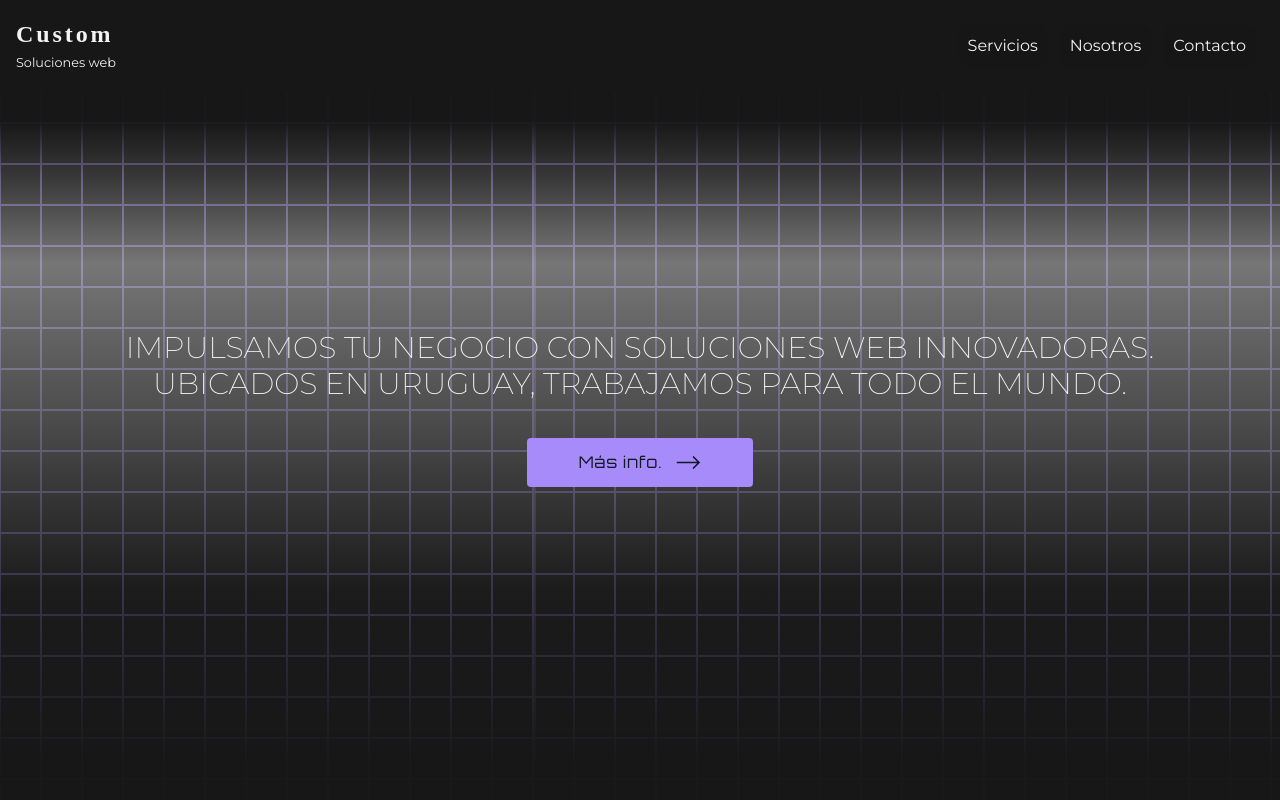
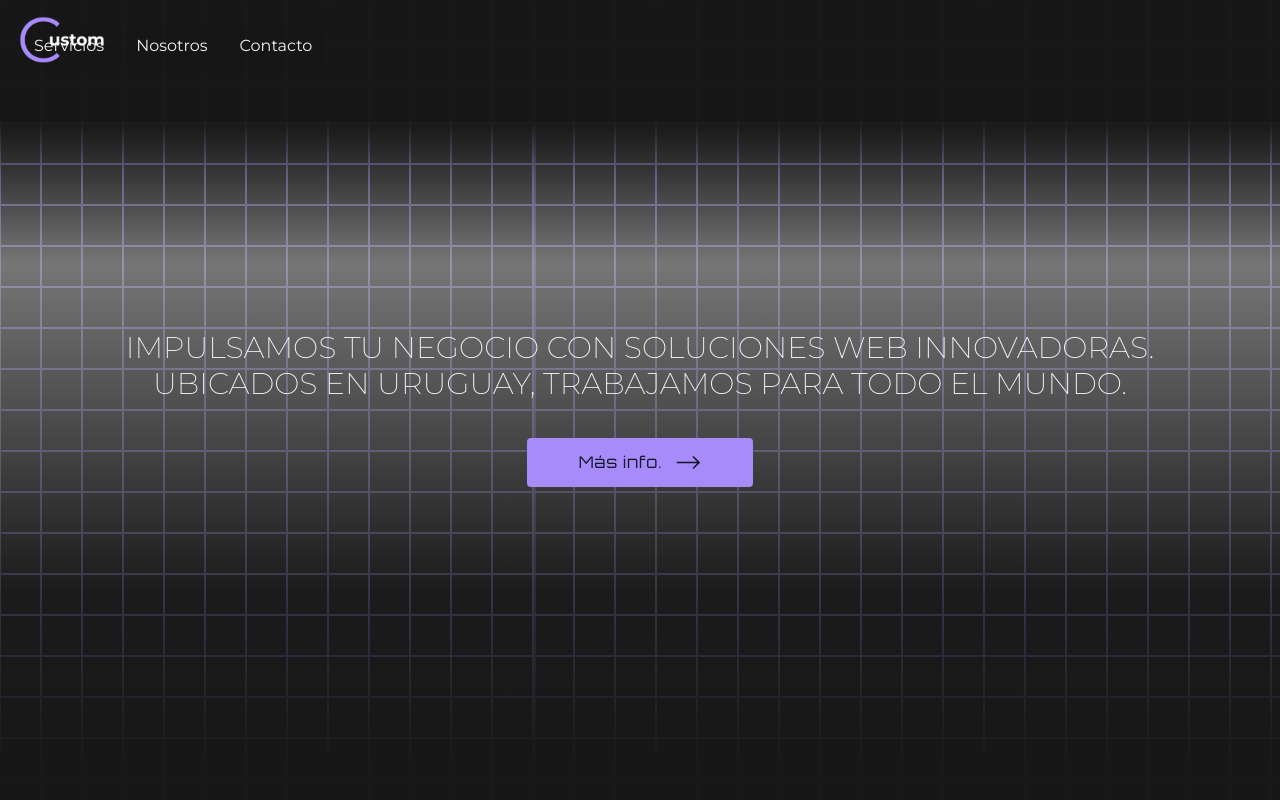
Before and after one commit to est3banst/custom, a React (Vite) app: page / in a window 1280 px wide. Shown: the top 800 px of the page. Built offline with nearby package versions, Linux system fonts and the light colour scheme; a web font is replaced by a local one.

Commit message:
new logo customm s

```diff
--- a/src/components/Nav.jsx
+++ b/src/components/Nav.jsx
@@ -4,14 +4,15 @@ import { Link } from 'react-router-dom'
 
 const Nav = () => {
     return (
-        <header className='bg-[#171717] custom-nav-bg z-[50] p-4 flex fixed top-0 left-0 justify-between w-full'>
+        <header className='z-[50] p-4 flex fixed top-0 left-0 justify-between w-full'>
 
        <div className='flex justify-between w-full items-center'>
-        <section className=''>
+        <section className='absolute top-0'>
        <Link to='/'>
-       <h1 className='text-2xl cust-font'>Custom</h1>
+        <img src="clog.png"
+        className='relative h-[95px]' alt="Custom logo" />
+
        </Link>
-        <small>Soluciones web</small>
            <Menu  />
 
         </section>
--- a/src/index.css
+++ b/src/index.css
@@ -31,10 +31,7 @@ body {
   font-family: 'Orbitron', serif;
   font-weight: 500;
 }
-.custom-nav-bg {
-  background: #171717;
-  background: linear-gradient(180deg, rgba(23, 23, 23, .98) 90%);
-}
+
 .cust-background {
   background: rgb(148,148,148);
   background: linear-gradient(180deg, rgba(23, 23, 23, .99) 15%, rgba(73, 73, 73, 0.661) 22%, rgba(148,148,148,0.7660057773109244) 33%, rgba(29,29,29,.8) 74%, rgba(23,23,23,.99) 95%);
```
Also changed, not shown: public/clog.png (added).
